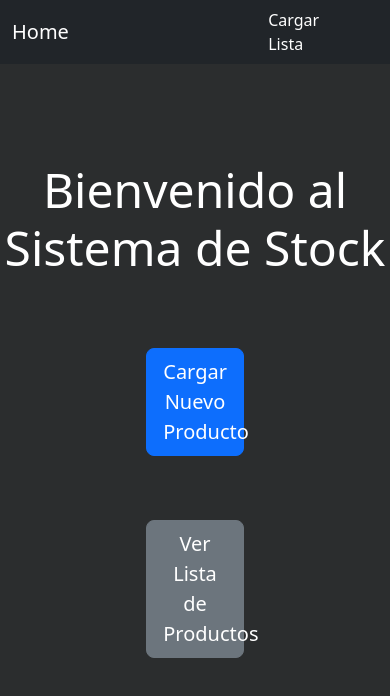
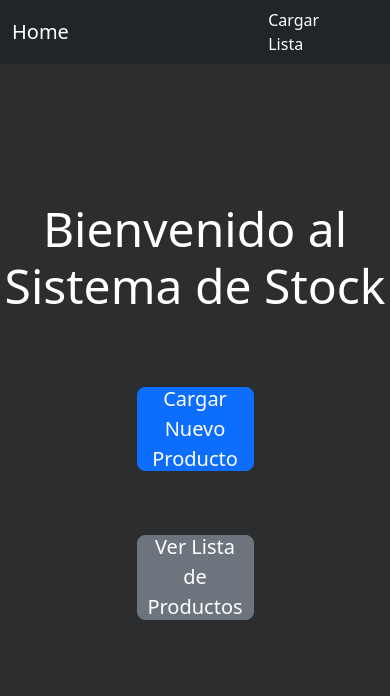
Before and after one commit to AVILANICO/control-stock, a React (Vite) app: page / in a window 390 px wide. Shown: the top 696 px of the page. Built offline with nearby package versions, Linux system fonts and the light colour scheme.

Commit message:
home responsive

```diff
--- a/src/pages/Home.jsx
+++ b/src/pages/Home.jsx
@@ -7,10 +7,10 @@ export default function Home() {
   return (
     <div className="d-flex flex-column justify-content-center gap-5 container-home">
       <h1 className='mt-3' style={{ textAlign: "center", fontSize: '48px' }}>Bienvenido al Sistema de Stock</h1>
-      <Button as={Link} to='/create' className='mt-3 container w-25' variant="primary" size="lg">
+      <Button as={Link} to='/create' className='mt-3 container botones' variant="primary" size="lg">
         Cargar Nuevo Producto
       </Button>
-      <Button as={Link} to='/show' className='mt-3 container w-25' variant="secondary" size="lg">
+      <Button as={Link} to='/show' className='mt-3 container botones' variant="secondary" size="lg">
         Ver Lista de Productos
       </Button>
     </div>
--- a/src/pages/home.css
+++ b/src/pages/home.css
@@ -1,3 +1,11 @@
 .container-home {
   height: 80vh;
 }
+
+.botones {
+  width: 30vw;
+  height: 10vh;
+  display: flex;
+  justify-content: center;
+  align-items: center;
+}
```
